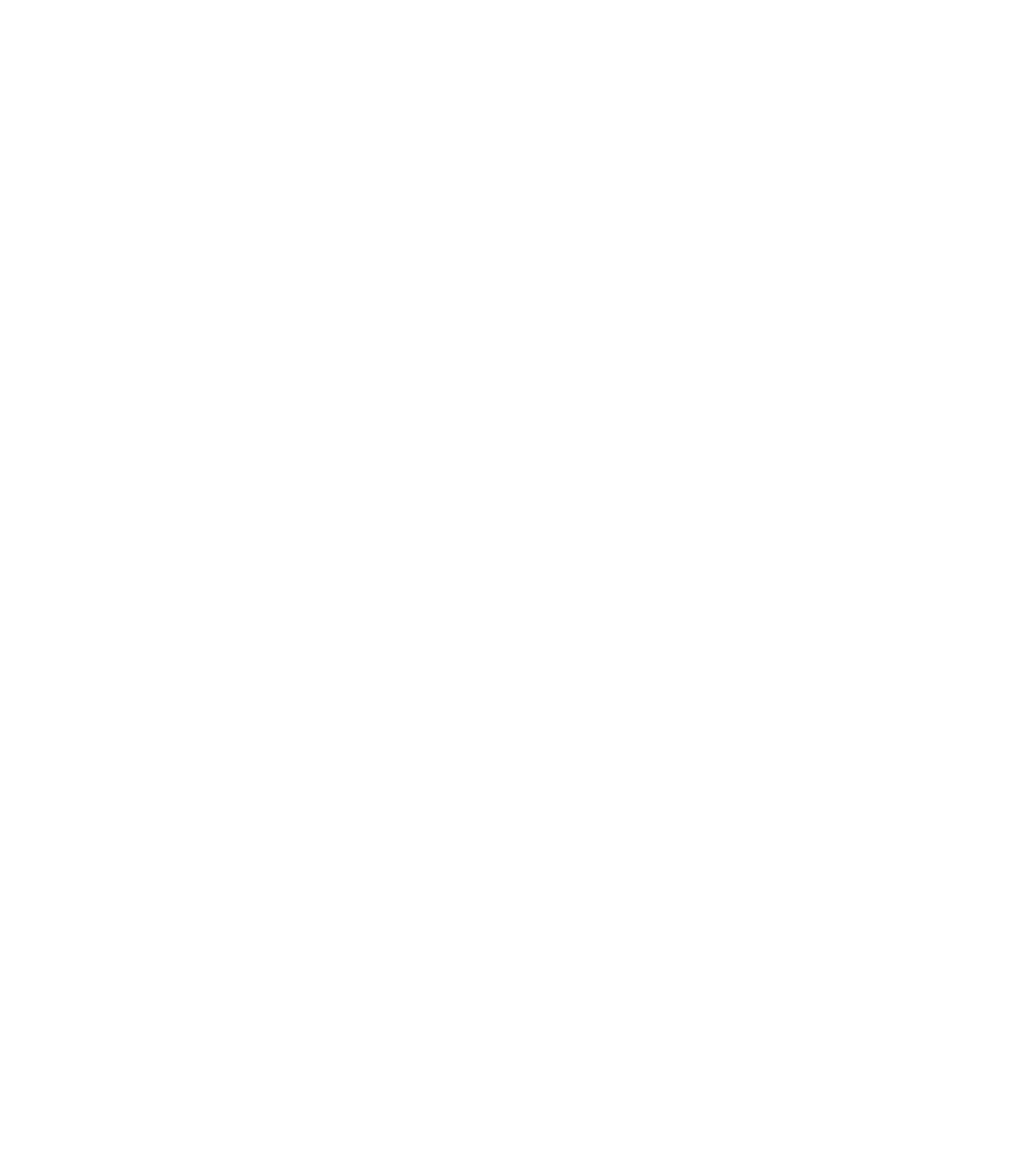
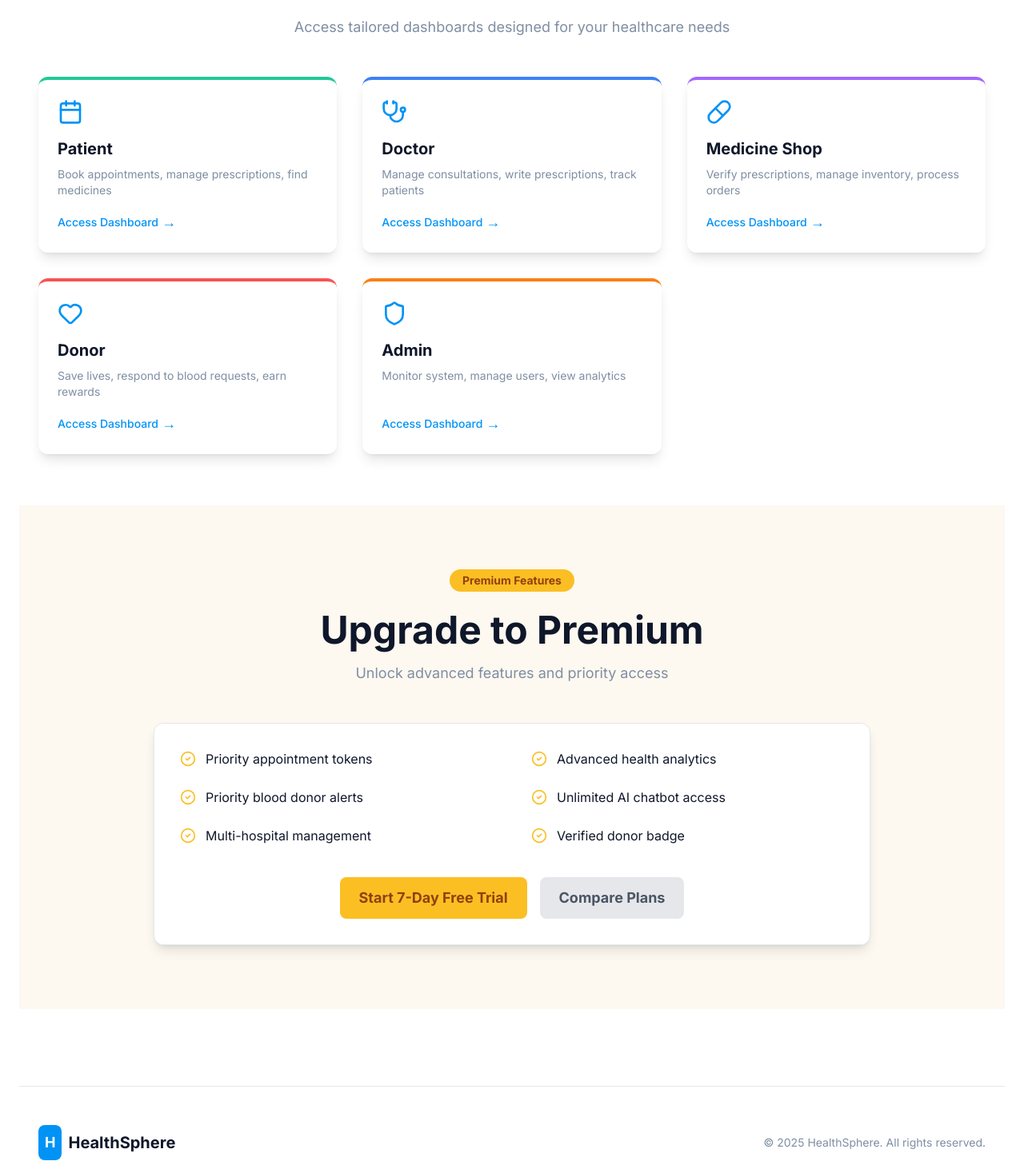
Before and after one commit to shubh09996/HealthSphere, a React (Vite) app in the folder frontend/: page / in a window 1280 px wide. Shown: the part 968-2430 px from the top of the page at 80% size. Before the commit the page ends 881 px from the top, so only its background shows below. Built offline with nearby package versions, Linux system fonts and the light colour scheme.

Commit message:
Completed landing page

```diff
--- /dev/null
+++ b/frontend/src/components/Footer.jsx
@@ -0,0 +1,21 @@
+import React from 'react';
+
+const Footer = () => {
+  return (
+    <footer className="bg-card dark:bg-background text-foreground py-12 border-t border-border mt-24">
+      <div className="container flex flex-col md:flex-row items-center justify-between space-y-4 md:space-y-0">
+        <div className="flex items-center space-x-2">
+          <div className="bg-primary p-2 rounded-md">
+            <span className="text-primary-foreground font-bold text-lg">H</span>
+          </div>
+          <span className="text-xl font-semibold text-foreground">HealthSphere</span>
+        </div>
+        <p className="text-muted-foreground dark:text-gray-400 text-sm">
+          &copy; {new Date().getFullYear()} HealthSphere. All rights reserved.
+        </p>
+      </div>
+    </footer>
+  );
+};
+
+export default Footer;
--- a/frontend/src/components/Header.jsx
+++ b/frontend/src/components/Header.jsx
@@ -3,7 +3,8 @@ import { Sun, Moon, History } from 'lucide-react';
 
 const Header = ({ theme, toggleTheme }) => {
   return (
-    <header className="container flex justify-between items-center py-4 border-b border-border">
+    <header className="fixed top-0 left-0 right-0 z-50 flex justify-between items-center py-4 border-b border-border bg-background/95 backdrop-blur supports-[backdrop-filter]:bg-background/60">
+      <div className="container flex justify-between items-center">
         <div className="flex items-center space-x-2">
           <div className="bg-gradient-to-r from-[#0096C7] via-[#2A9D8F] to-[#7E57C2] p-2 rounded-md">
             <span className="text-primary-foreground font-bold text-lg">H</span>
@@ -18,15 +19,14 @@ const Header = ({ theme, toggleTheme }) => {
           <a href="#" className="text-black dark:text-foreground font-medium hover:text-primary transition-colors">About</a>
         </nav>
         <div className="flex items-center space-x-4">
-        {/* THEME TOGGLE ADDED BACK */}
           <button onClick={toggleTheme} className="p-2 rounded-full text-foreground/70 hover:bg-muted hover:text-foreground transition-colors">
             {theme === 'light' ? <Moon size={20} /> : <Sun size={20} />}
           </button>
           <a href="#" className="text-black dark:text-foreground font-medium hover:text-primary transition-colors">Login</a>
-        {/* GRADIENT ADDED TO BUTTON */}
           <button className="bg-gradient-to-r from-[#0096C7] via-[#2A9D8F] to-[#7E57C2] text-primary-foreground px-4 py-2 rounded-md font-medium hover:opacity-90 transition-opacity">
             Get Started
           </button>
+        </div>
       </div>
     </header>
   );
--- /dev/null
+++ b/frontend/src/components/PremiumUpgrade.jsx
@@ -0,0 +1,50 @@
+import React from 'react';
+import { CheckCircle2 } from 'lucide-react';
+
+const PremiumUpgrade = () => {
+  const premiumFeatures = [
+    'Priority appointment tokens',
+    'Advanced health analytics',
+    'Priority blood donor alerts',
+    'Unlimited AI chatbot access',
+    'Multi-hospital management',
+    'Verified donor badge',
+  ];
+
+  return (
+    <section className="py-20 bg-premium-bg dark:bg-dark-premium-bg">
+      <div className="container text-center">
+        <div className="inline-flex items-center justify-center bg-premium-tag-bg text-premium-tag-text text-sm font-semibold px-4 py-1 rounded-full mb-6">
+          Premium Features
+        </div>
+        <h2 className="text-4xl md:text-5xl font-bold text-foreground mb-4">
+          Upgrade to Premium
+        </h2>
+        <p className="text-lg text-muted-foreground max-w-2xl mx-auto mb-12 dark:text-gray-400">
+          Unlock advanced features and priority access
+        </p>
+
+        <div className="bg-card p-8 rounded-xl shadow-lg max-w-4xl mx-auto border border-border dark:bg-dark-premium-card-bg dark:border-gray-700 dark:shadow-none">
+          <div className="grid grid-cols-1 md:grid-cols-2 gap-x-12 gap-y-6 mb-10 text-left">
+            {premiumFeatures.map((feature, index) => (
+              <div key={index} className="flex items-center space-x-3">
+                <CheckCircle2 size={20} className="text-premium-button-free-trial-bg" />
+                <span className="text-foreground text-base dark:text-gray-200">{feature}</span>
+              </div>
+            ))}
+          </div>
+          <div className="flex flex-col sm:flex-row justify-center items-center gap-4">
+            <button className="w-full sm:w-auto bg-premium-button-free-trial-bg text-premium-button-free-trial-text px-6 py-3 rounded-md text-lg font-semibold hover:opacity-90 transition-opacity">
+              Start 7-Day Free Trial
+            </button>
+            <button className="w-full sm:w-auto bg-premium-button-compare-bg text-premium-button-compare-text px-6 py-3 rounded-md text-lg font-semibold hover:bg-gray-300 transition-colors dark:bg-dark-premium-button-compare-bg dark:text-dark-premium-button-compare-text dark:hover:bg-gray-600">
+              Compare Plans
+            </button>
+          </div>
+        </div>
+      </div>
+    </section>
+  );
+};
+
+export default PremiumUpgrade;
--- /dev/null
+++ b/frontend/src/components/RoleSelection.jsx
@@ -0,0 +1,75 @@
+import React from 'react';
+import { Calendar, Stethoscope, Pill, Heart, Shield } from 'lucide-react';
+
+const RoleCard = ({ icon, title, description, borderColor }) => (
+  <div className={`bg-card rounded-xl shadow-lg border-t-4 ${borderColor} p-6 flex flex-col items-start space-y-4 min-h-[200px] justify-between`}>
+    <div className="flex flex-col items-start space-y-2">
+      <div className="text-primary mb-2">
+        {icon}
+      </div>
+      <h3 className="text-xl font-semibold text-foreground">{title}</h3>
+      <p className="text-muted-foreground text-sm">{description}</p>
+    </div>
+    <button className="text-primary hover:underline flex items-center space-x-1 text-sm font-medium">
+      <span>Access Dashboard</span>
+      <span className="text-lg">→</span>
+    </button>
+  </div>
+);
+
+const RoleSelection = () => {
+  const roles = [
+    {
+      icon: <Calendar size={32} />,
+      title: 'Patient',
+      description: 'Book appointments, manage prescriptions, find medicines',
+      borderColor: 'border-role-patient-border',
+    },
+    {
+      icon: <Stethoscope size={32} />,
+      title: 'Doctor',
+      description: 'Manage consultations, write prescriptions, track patients',
+      borderColor: 'border-role-doctor-border',
+    },
+    {
+      icon: <Pill size={32} />,
+      title: 'Medicine Shop',
+      description: 'Verify prescriptions, manage inventory, process orders',
+      borderColor: 'border-role-medicine-border',
+    },
+    {
+      icon: <Heart size={32} />,
+      title: 'Donor',
+      description: 'Save lives, respond to blood requests, earn rewards',
+      borderColor: 'border-role-donor-border',
+    },
+    {
+      icon: <Shield size={32} />,
+      title: 'Admin',
+      description: 'Monitor system, manage users, view analytics',
+      borderColor: 'border-role-admin-border',
+    },
+  ];
+
+  return (
+    <section className="container pt-8 pb-16">
+      <div className="text-center mb-12">
+        <h2 className="text-4xl font-bold text-foreground mb-4">Choose Your Role</h2>
+        <p className="text-lg text-muted-foreground">Access tailored dashboards designed for your healthcare needs</p>
+      </div>
+      <div className="grid grid-cols-1 md:grid-cols-2 lg:grid-cols-3 gap-8">
+        {roles.map((role, index) => (
+          <RoleCard
+            key={index}
+            icon={role.icon}
+            title={role.title}
+            description={role.description}
+            borderColor={role.borderColor}
+          />
+        ))}
+      </div>
+    </section>
+  );
+};
+
+export default RoleSelection;
--- a/frontend/src/pages/HomePage.jsx
+++ b/frontend/src/pages/HomePage.jsx
@@ -1,12 +1,18 @@
 import React from 'react';
 import Hero from '../components/Hero';
 import Stats from '../components/Stats';
+import RoleSelection from '../components/RoleSelection';
+import PremiumUpgrade from '../components/PremiumUpgrade';
+import Footer from '../components/Footer';
 
 const HomePage = () => {
   return (
-    <main className="container">
+    <main className="container pt-24">
       <Hero />
       <Stats />
+      <RoleSelection />
+      <PremiumUpgrade />
+      <Footer />
     </main>
   );
 };
--- a/frontend/tailwind.config.js
+++ b/frontend/tailwind.config.js
@@ -26,10 +26,29 @@ export default {
           DEFAULT: 'hsl(var(--card))',
           foreground: 'hsl(var(--card-foreground))',
         },
+        'role-patient-border': '#20C997',
+        'role-doctor-border': '#3B82F6',
+        'role-medicine-border': '#A366FF',
+        'role-donor-border': '#FA5252',
+        'role-admin-border': '#FD7E14',
         muted: {
           DEFAULT: 'hsl(var(--muted))',
           foreground: 'hsl(var(--muted-foreground))',
         },
+        success: 'hsl(var(--success))',
+        // Premium Section Colors
+        'premium-bg': '#FDF8F0',
+        'premium-tag-bg': '#FBBF24',
+        'premium-tag-text': '#92400E',
+        'premium-button-free-trial-bg': '#FBBF24',
+        'premium-button-free-trial-text': '#92400E',
+        'premium-button-compare-bg': '#E5E7EB',
+        'premium-button-compare-text': '#4B5563',
+        // Dark theme premium colors (assuming these are needed if dark mode is active)
+        'dark-premium-bg': '#1B1B1B',
+        'dark-premium-card-bg': '#2C2C2C',
+        'dark-premium-button-compare-bg': '#444444',
+        'dark-premium-button-compare-text': '#E0E0E0',
       },
       borderRadius: {
         lg: '0.75rem', // Slightly larger border radius for cards
```
Lines whose indentation alone changed are shown as unchanged.
